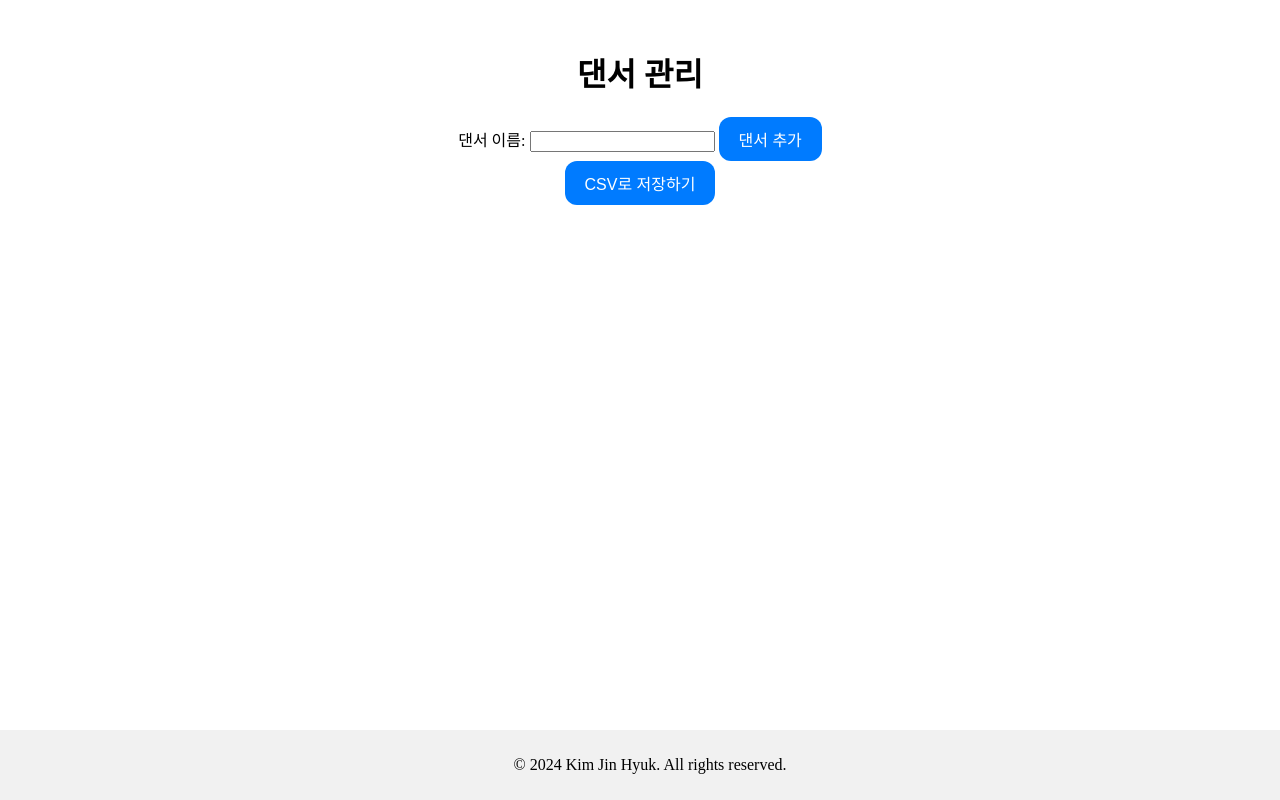
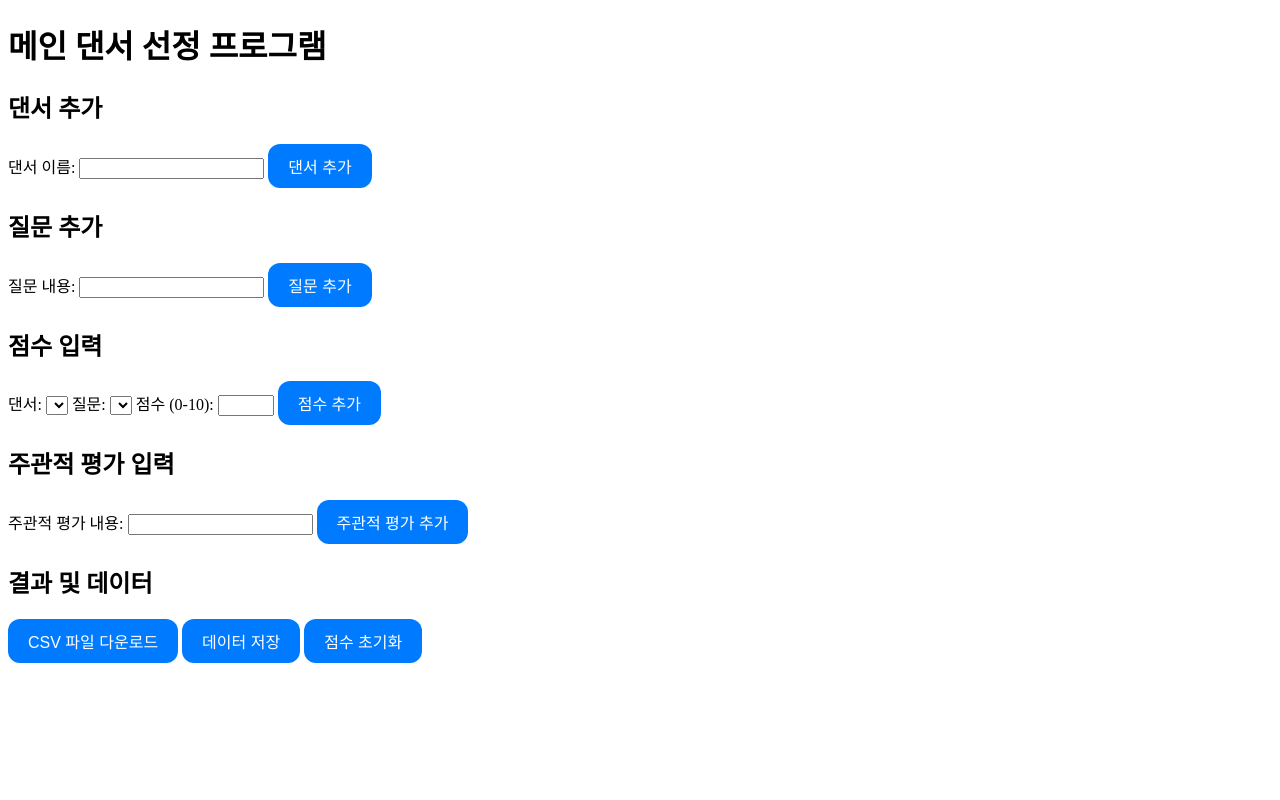
Before and after one commit to jinheyopp123/simsa-program, a Flask app: page /manage in a window 1280 px wide. Run offline with Flask 3, Linux system fonts and the light colour scheme; lists and menus that the app fills with data are empty.

Commit message:
Update manage.html

```diff
--- a/templates/manage.html
+++ b/templates/manage.html
@@ -3,28 +3,62 @@
 <head>
     <meta charset="UTF-8">
     <meta name="viewport" content="width=device-width, initial-scale=1.0">
-    <title>댄서 관리</title>
+    <title>메인 댄서 선정 프로그램</title>
     <link rel="stylesheet" href="{{ url_for('static', filename='styles.css') }}">
 </head>
 <body>
-    <div class="container">
-        <h1>댄서 관리</h1>
-        <form method="post">
-            <label for="dancer_name">댄서 이름:</label>
-            <input type="text" id="dancer_name" name="dancer_name" required>
-            <button type="submit" name="add_dancer">댄서 추가</button>
-        </form>
-        <form method="post">
-            <button type="submit" name="export">CSV로 저장하기</button>
-        </form>
-        <ul>
+    <h1>메인 댄서 선정 프로그램</h1>
+    <form method="post" action="{{ url_for('manage') }}">
+        <!-- 댄서 추가 섹션 -->
+        <h2>댄서 추가</h2>
+        <label for="dancer_name">댄서 이름:</label>
+        <input type="text" id="dancer_name" name="dancer_name">
+        <button type="submit" name="add_dancer">댄서 추가</button>
+
+        <!-- 질문 추가 섹션 -->
+        <h2>질문 추가</h2>
+        <label for="question_content">질문 내용:</label>
+        <input type="text" id="question_content" name="question_content">
+        <button type="submit" name="add_question">질문 추가</button>
+
+        <!-- 점수 입력 섹션 -->
+        <h2>점수 입력</h2>
+        <label for="dancer_name_select">댄서:</label>
+        <select id="dancer_name_select" name="dancer_name">
             {% for dancer in dancers %}
-                <li>{{ dancer.name }}</li>
+                <option value="{{ dancer.name }}">{{ dancer.name }}</option>
             {% endfor %}
-        </ul>
-        <footer>
-            <p>© 2024 Kim Jin Hyuk. All rights reserved.</p>
-        </footer>
-    </div>
+        </select>
+        <label for="question_content_select">질문:</label>
+        <select id="question_content_select" name="question_content">
+            {% for question in questions %}
+                <option value="{{ question.content }}">{{ question.content }}</option>
+            {% endfor %}
+        </select>
+        <label for="score">점수 (0-10):</label>
+        <input type="number" id="score" name="score" min="0" max="10">
+        <button type="submit" name="add_score">점수 추가</button>
+
+        <!-- 주관적 평가 입력 섹션 -->
+        <h2>주관적 평가 입력</h2>
+        <label for="subjective_evaluation">주관적 평가 내용:</label>
+        <input type="text" id="subjective_evaluation" name="subjective_evaluation">
+        <button type="submit" name="add_subjective_evaluation">주관적 평가 추가</button>
+
+        <!-- 결과 및 데이터 저장 섹션 -->
+        <h2>결과 및 데이터</h2>
+        <button type="submit" name="export">CSV 파일 다운로드</button>
+        <button type="submit" name="save">데이터 저장</button>
+        <button type="submit" name="reset">점수 초기화</button>
+    </form>
+    {% with messages = get_flashed_messages() %}
+        {% if messages %}
+            <ul class="flashes">
+                {% for message in messages %}
+                    <li>{{ message }}</li>
+                {% endfor %}
+            </ul>
+        {% endif %}
+    {% endwith %}
 </body>
 </html>
```
